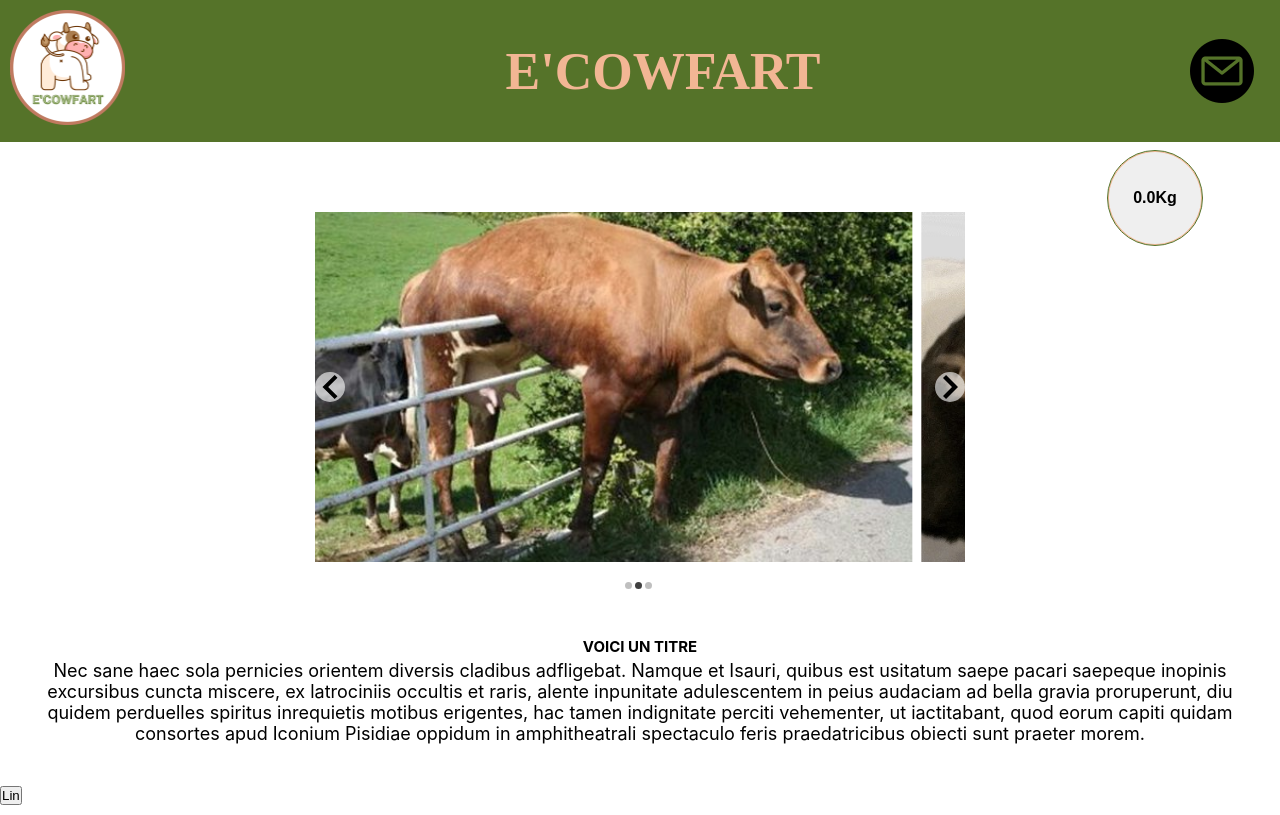
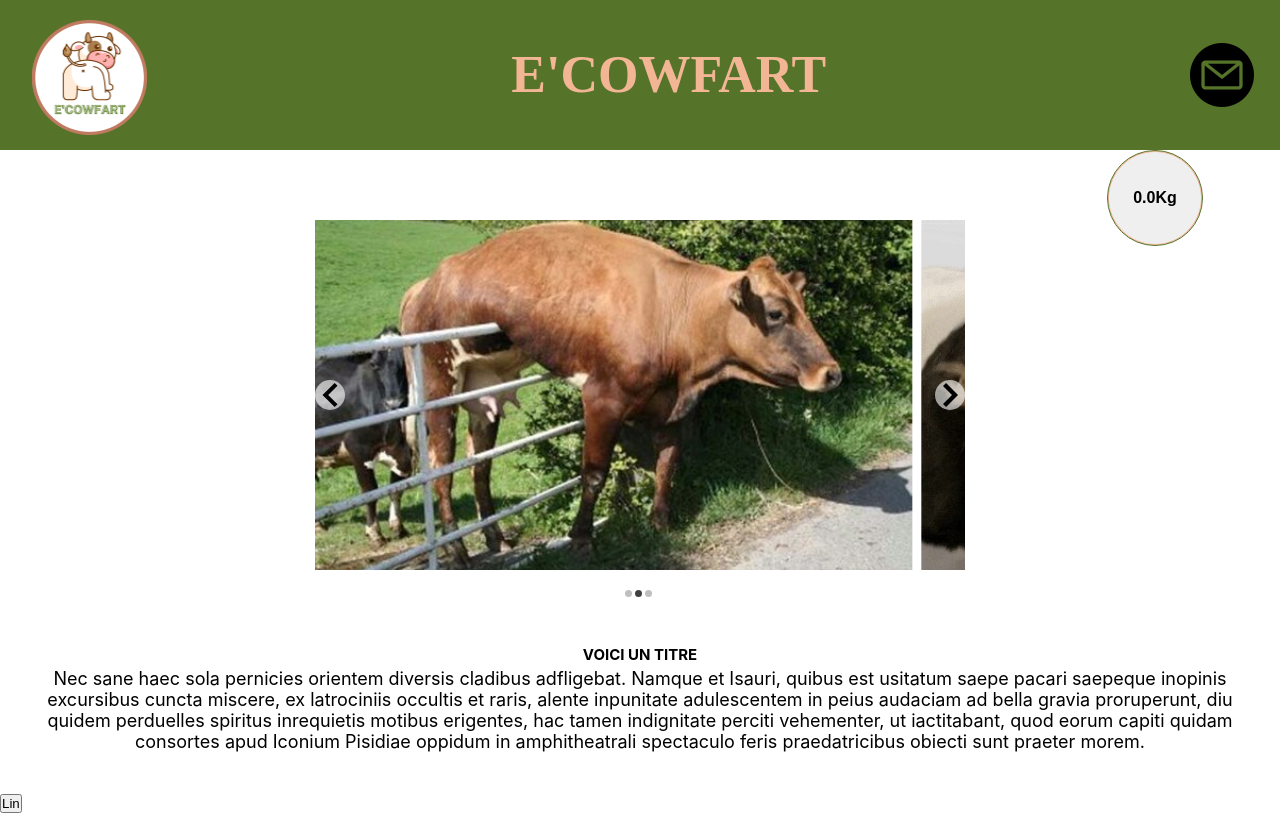
Before and after one commit to ChloeSrgt/EcowFart, a React (Create React App) app: page / in a window 1280 px wide. Shown: the top 815 px of the page. Built offline with nearby package versions, Linux system fonts and the light colour scheme.

Commit message:
Encore un peu de CSS

```diff
--- a/src/styles/Header.css
+++ b/src/styles/Header.css
@@ -15,7 +15,7 @@ header {
 
 .header-logo {
 width: 9vw;
-margin: 0.8vw;
+margin: 20px 0px 8px 32px;
 }
 
 .header-title {
```
